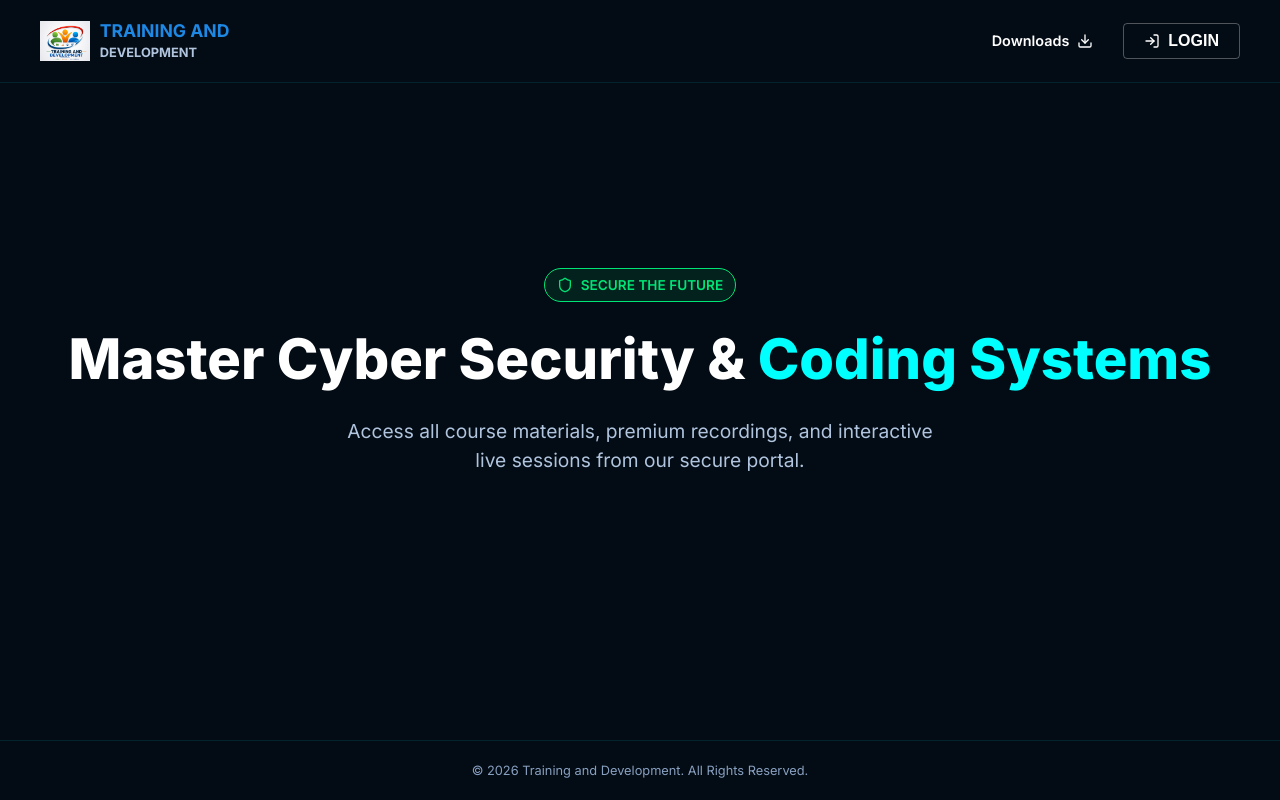
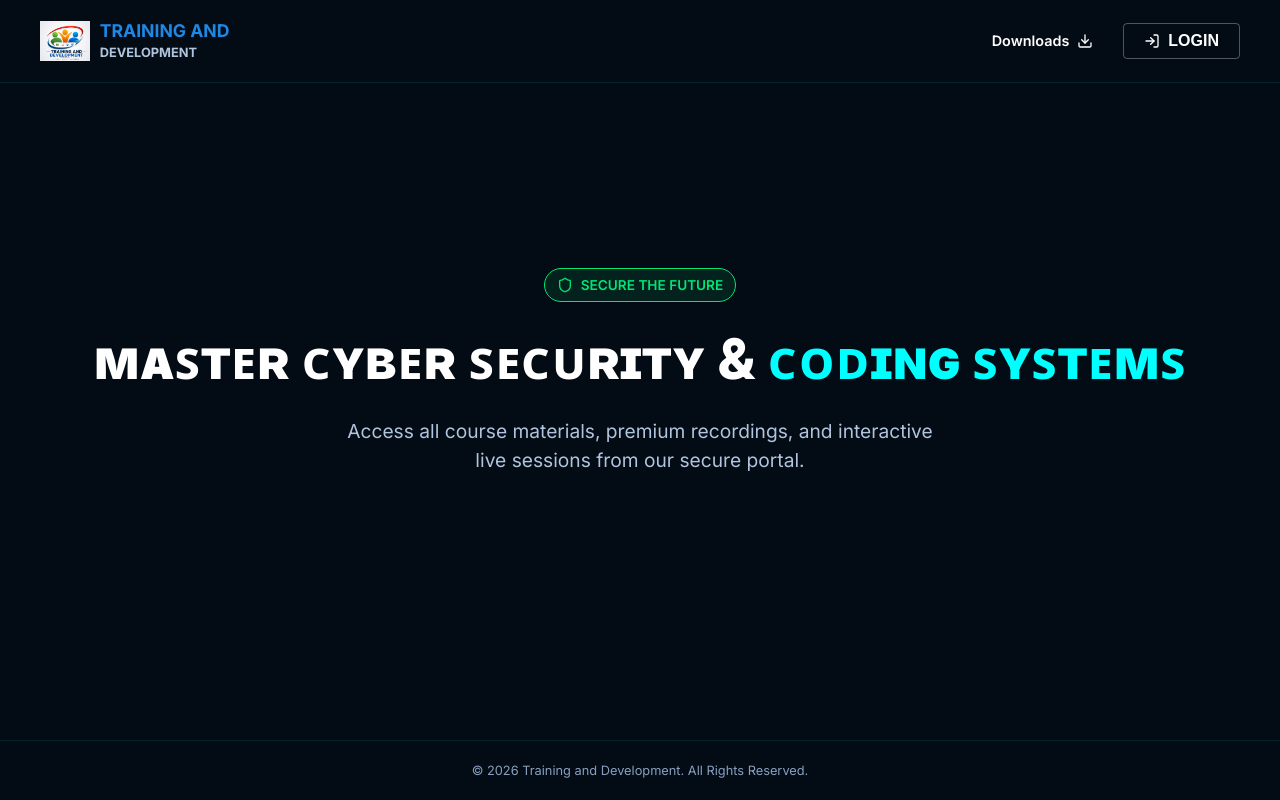
Before and after one commit to metafixerhub/T.A.D, a React app in the folder frontend/: page / in a window 1280 px wide. Built offline with nearby package versions, Linux system fonts and the light colour scheme; the HTML template or start-up script is replaced by a standard one.

Commit message:
Update Hero title text with small caps font

```diff
--- a/frontend/src/components/HeroSection.jsx
+++ b/frontend/src/components/HeroSection.jsx
@@ -8,7 +8,7 @@ const HeroSection = () => {
         <Shield size={16} /> SECURE THE FUTURE
       </div>
       <h1 style={{ fontSize: '3.5rem', fontWeight: 800, lineHeight: 1.2, marginBottom: '24px' }}>
-        Master Cyber Security & <span className="text-cyan">Coding Systems</span>
+        ᴍᴀꜱᴛᴇʀ ᴄʏʙᴇʀ ꜱᴇᴄᴜʀɪᴛʏ & <span className="text-cyan">ᴄᴏᴅɪɴɢ ꜱʏꜱᴛᴇᴍꜱ</span>
       </h1>
       <p style={{ color: '#b0c4de', fontSize: '1.2rem', margin: '0 auto 40px auto', maxWidth: '600px' }}>
         Access all course materials, premium recordings, and interactive live sessions from our secure portal.
```
